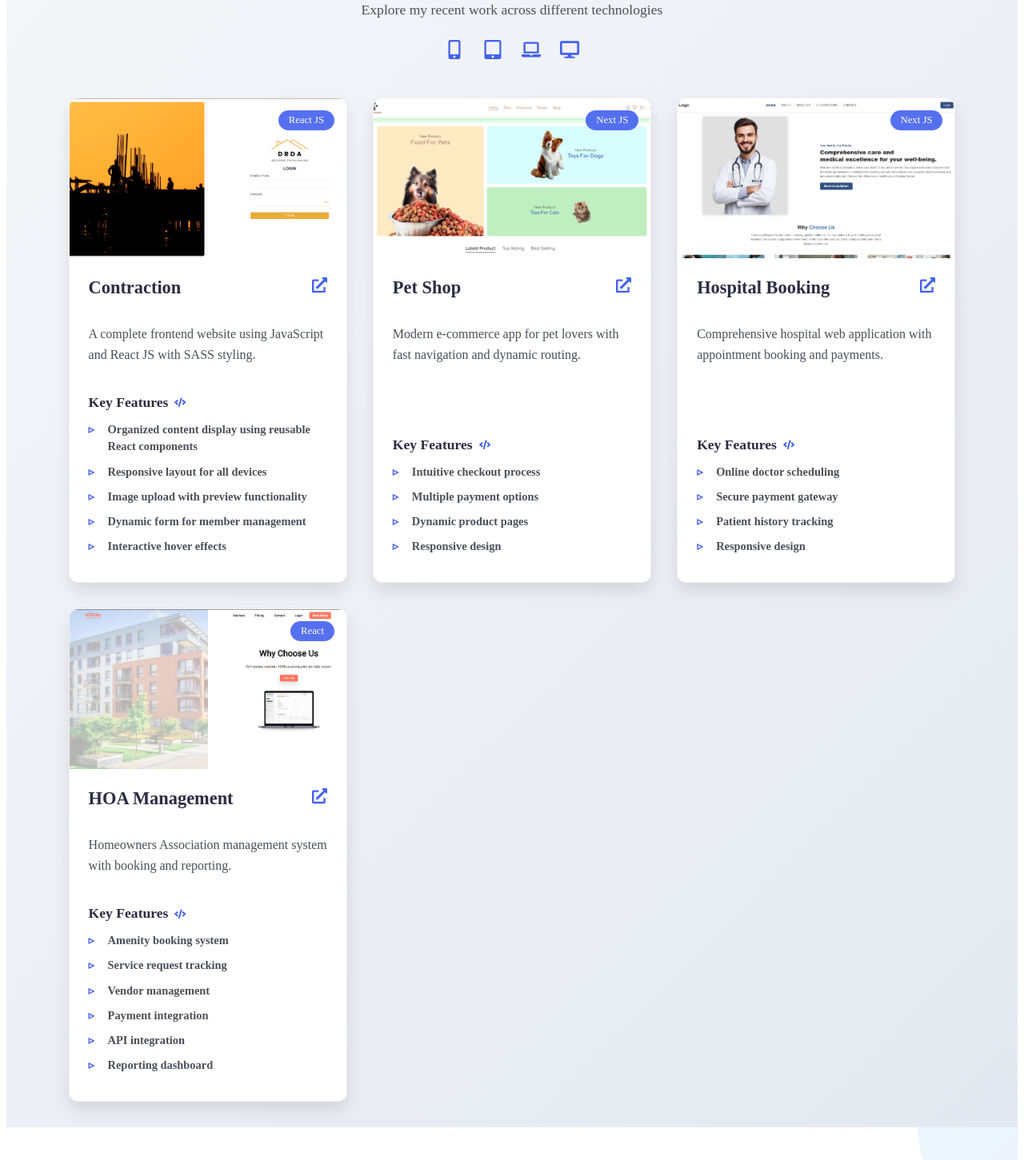
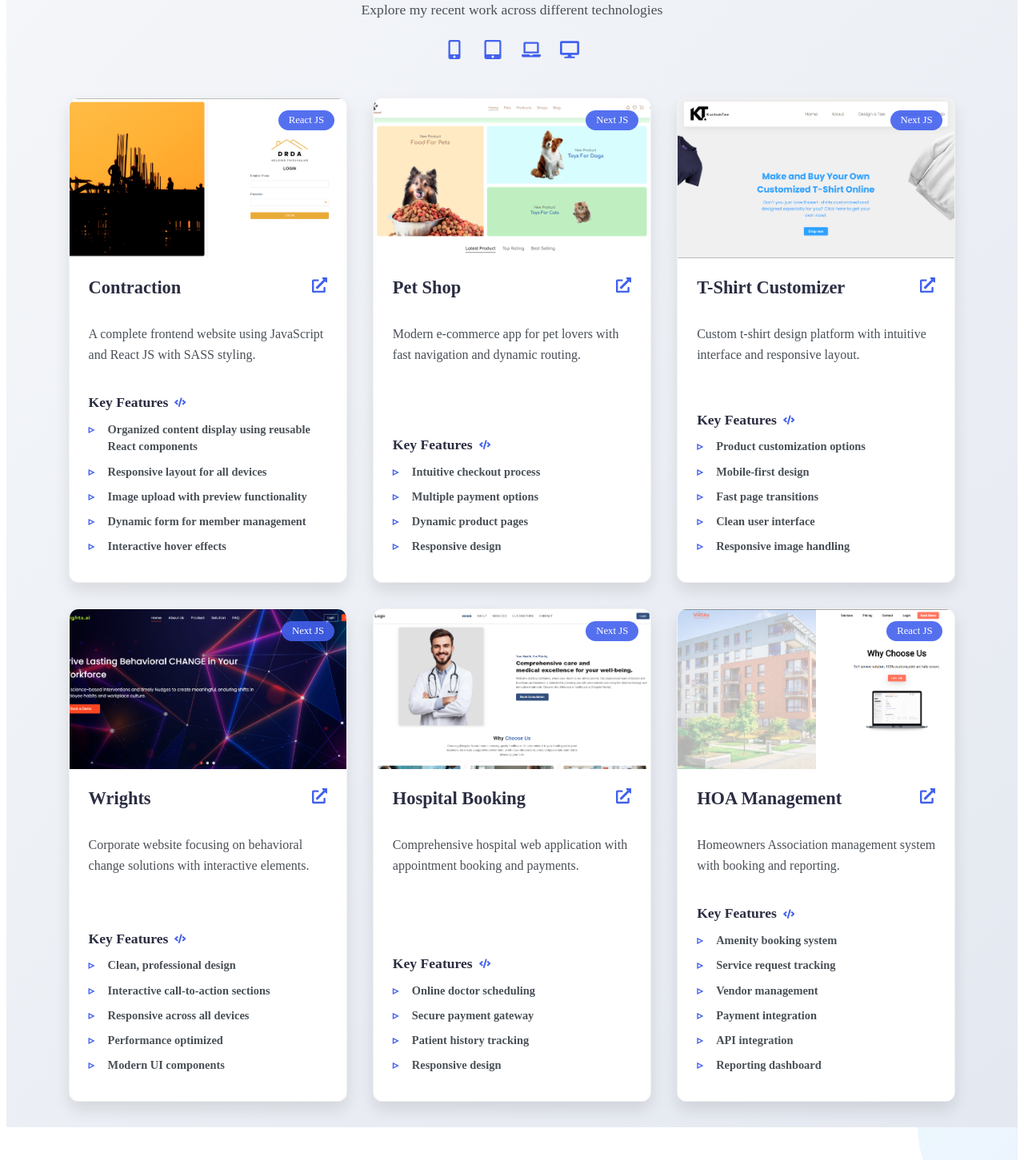
Before and after one commit to Godspiderman/Portfolio, a React (Create React App) app: page / in a window 1280 px wide. Shown: the part 3460-4911 px from the top of the page at 80% size. Built offline with nearby package versions, Linux system fonts and the light colour scheme.

Commit message:
Portfolio

```diff
--- a/src/Pages/Projects/Projects.js
+++ b/src/Pages/Projects/Projects.js
@@ -4,6 +4,8 @@ import contractionImage from '../../Images/Screenshot 2025-07-15 130235.png';
 import Petshop from '../../Images/Screenshot 2025-07-15 125037.png';
 import Hospital from '../../Images/Screenshot 2025-07-15 125150.png';
 import HOA from '../../Images/Screenshot 2025-07-15 130049.png';
+import kustamee from '../../Images/kustamee.png';
+import wright from '../../Images/wright.png';
 import { FaExternalLinkAlt, FaCode, FaMobileAlt, FaTabletAlt, FaLaptop, FaDesktop } from 'react-icons/fa';
 
 const Projects = () => {
@@ -36,6 +38,35 @@ const Projects = () => {
       link: "https://petapp-six.vercel.app/"
     },
     {
+      title: "T-Shirt Customizer",
+      tech: "Next JS",
+      description: "Custom t-shirt design platform with intuitive interface and responsive layout.",
+      features: [
+        "Product customization options",
+        "Mobile-first design",
+        "Fast page transitions",
+        "Clean user interface",
+        "Responsive image handling"
+      ],
+      image: kustamee,
+      link: "https://tshirts-teal.vercel.app/"
+    },
+    {
+      title: "Wrights",
+      tech: "Next JS",
+      description: "Corporate website focusing on behavioral change solutions with interactive elements.",
+      features: [
+        "Clean, professional design",
+        "Interactive call-to-action sections",
+        "Responsive across all devices",
+        "Performance optimized",
+        "Modern UI components"
+      ],
+      image: wright,
+      link: "https://wrightsn.vercel.app/"
+    },
+
+    {
       title: "Hospital Booking",
       tech: "Next JS",
       description: "Comprehensive hospital web application with appointment booking and payments.",
@@ -50,7 +81,7 @@ const Projects = () => {
     },
     {
       title: "HOA Management",
-      tech: "React",
+      tech: "React JS",
       description: "Homeowners Association management system with booking and reporting.",
       features: [
         "Amenity booking system",
```
Also changed, not shown: src/Images/kustamee.png (added), src/Images/wright.png (added).
